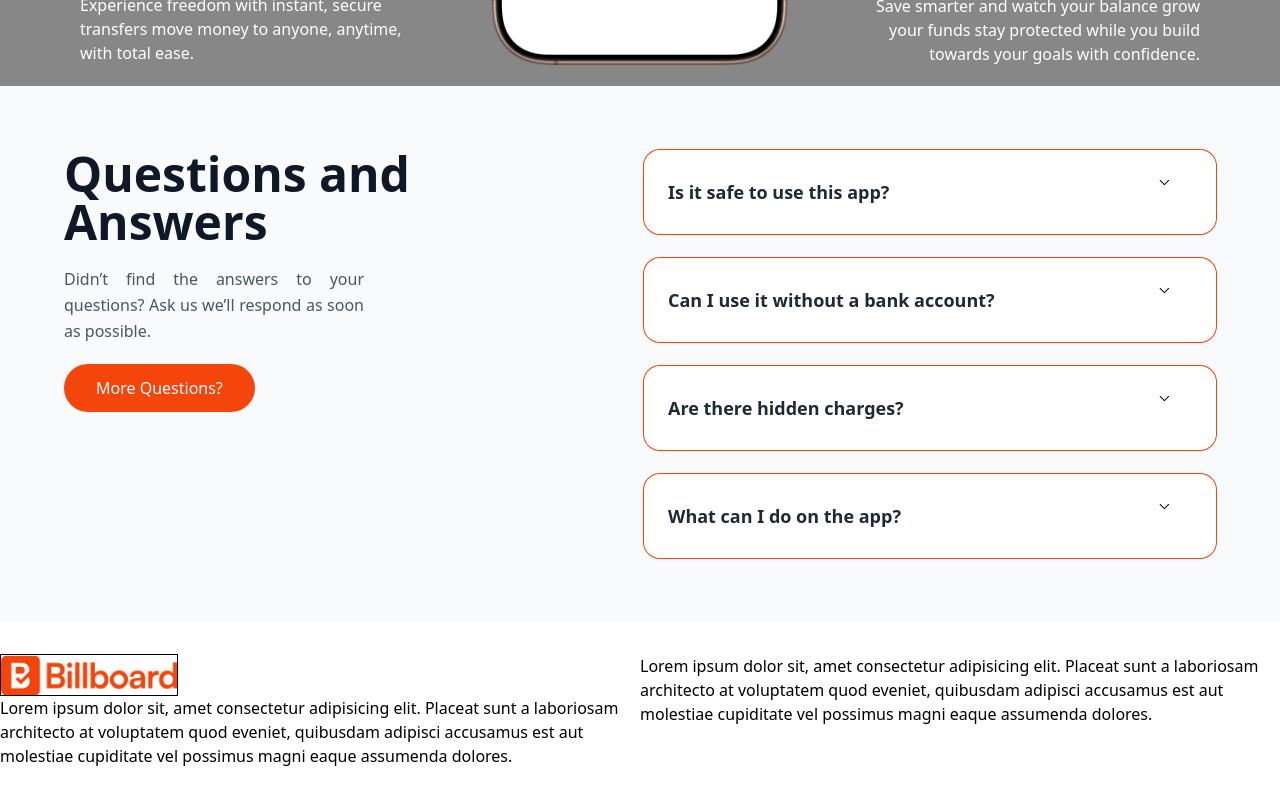
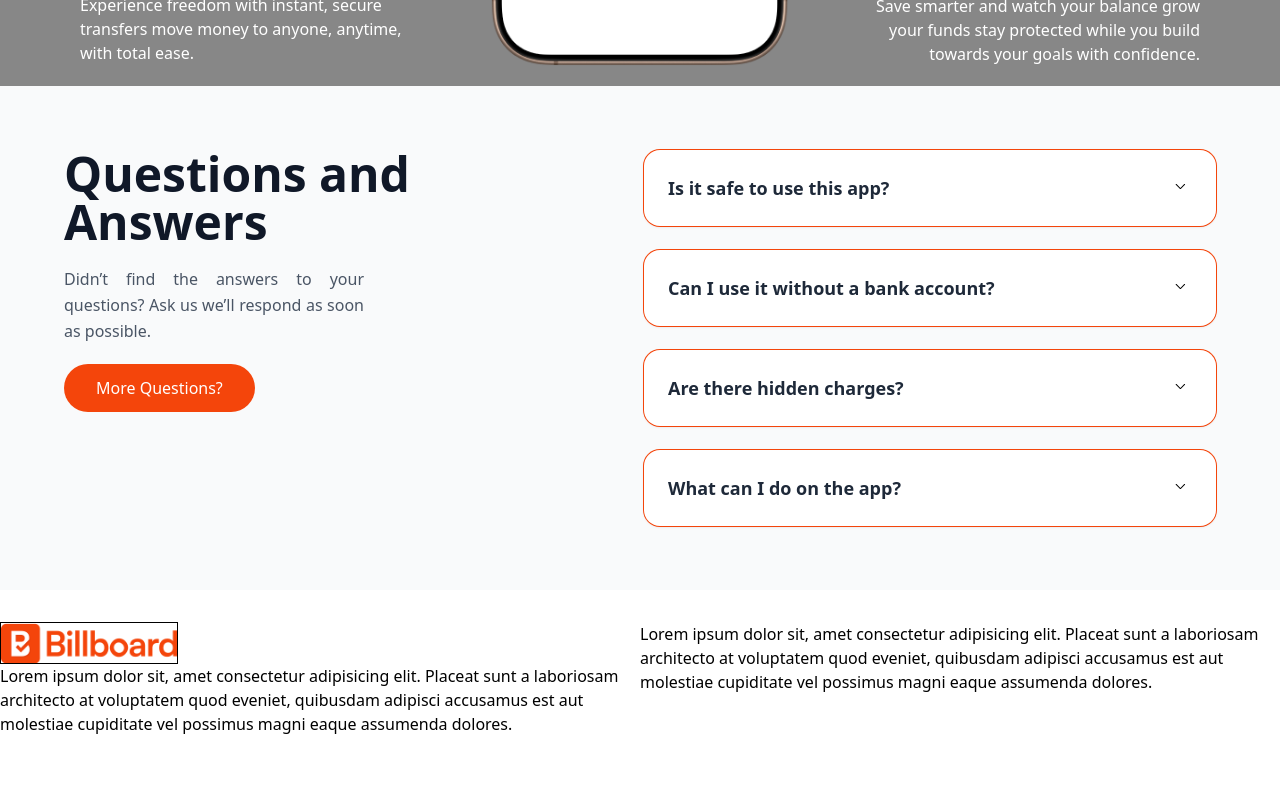
Before and after one commit to jehovah-son/billboard-fintech, a React (Vite) app: page / in a window 1280 px wide. Shown: the part 2180-2980 px from the top of the page. After the commit the page ends 2948 px from the top, so only its background shows below. Built offline with nearby package versions, Linux system fonts and the light colour scheme.

Commit message:
Refactor FAQItem component for improved readability and consistency

```diff
--- a/src/component/Q&A.tsx
+++ b/src/component/Q&A.tsx
@@ -13,11 +13,11 @@ export default function FaQItem({ question, answer }: FAQItemProps) {
         <div>
             <div className=" p-4">
                 <button
-          className="w-full flex-1 flex justify-between items-center text-left text-lg font-semibold text-gray-800"
+                    className="w-full justify-between  flex  items-center text-left text-lg font-semibold text-gray-800"
                     onClick={() => setIsOpen(!isOpen)}
                 >
                     {question}
-          <span className="text-xl text-dark-purple w-9 h-9">
+                    <span className=" w-5 h-5">
                         {isOpen ? (
                             <img src={ChevronUpIcon} />
                         ) : (
```
Lines whose indentation alone changed are shown as unchanged.
